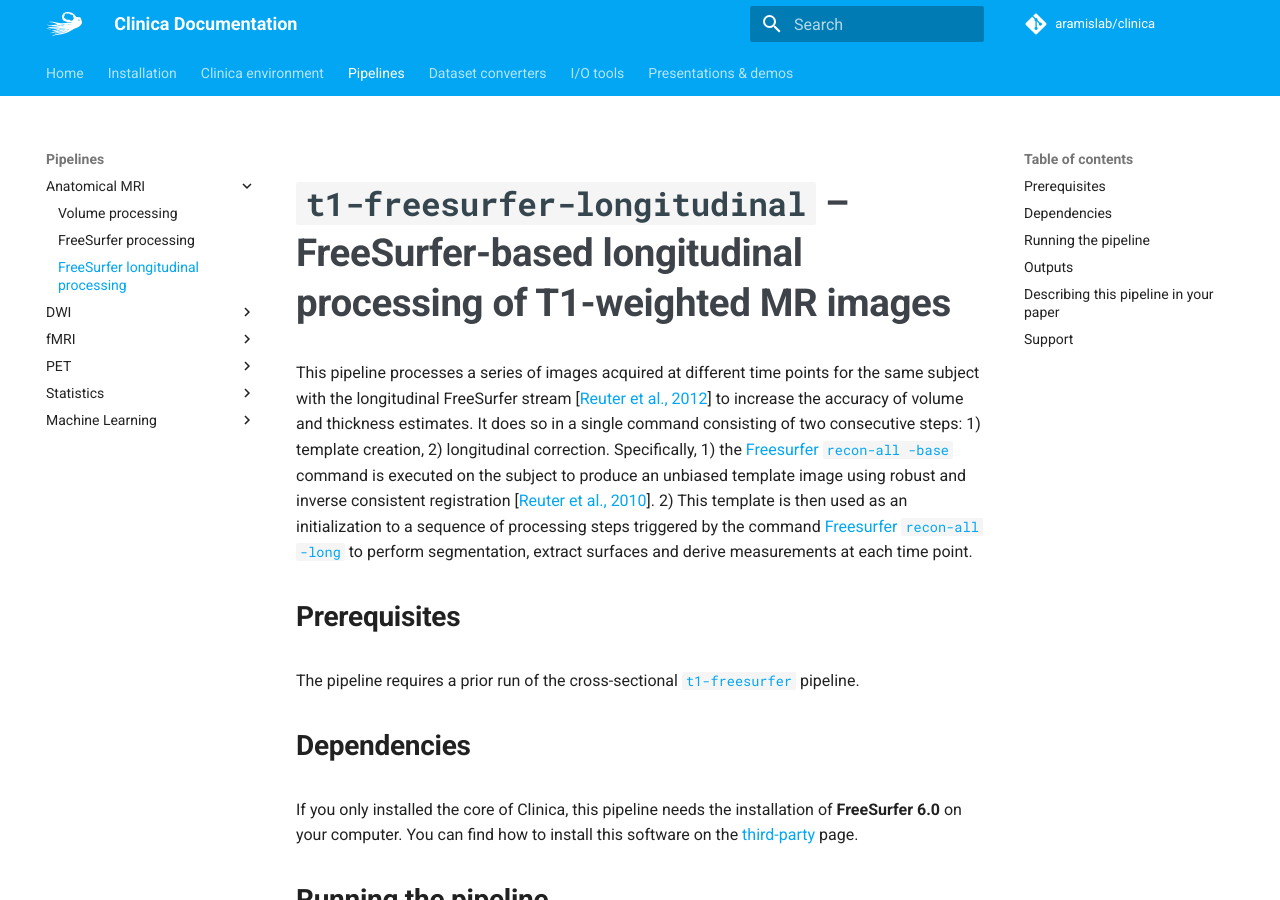
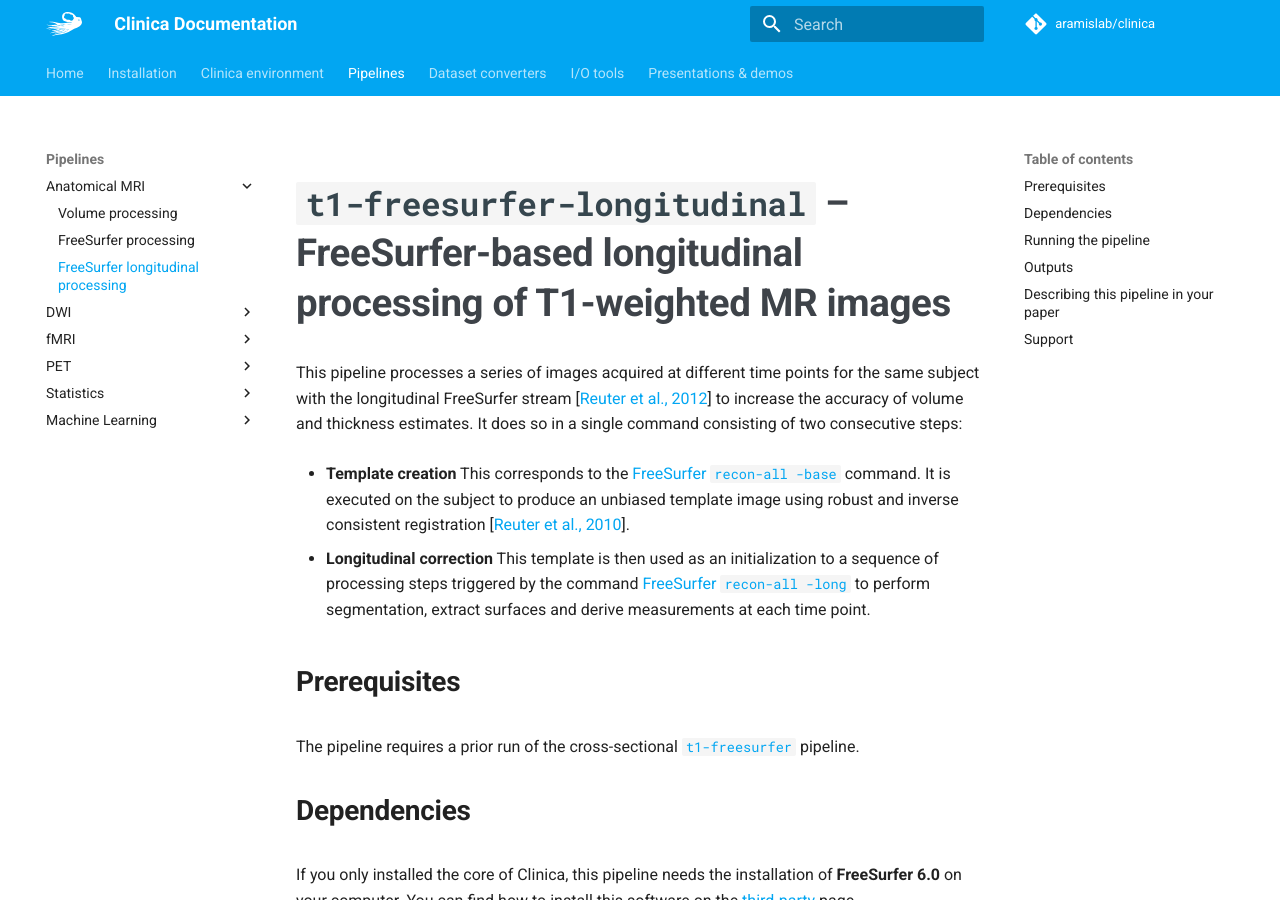
Before and after one commit to aramis-lab/clinica, an MkDocs documentation site: the page built from docs/Pipelines/T1_FreeSurfer_Longitudinal.md, in a window 1280 px wide and 900 px high. Built offline with MkDocs 1.6.1 and Material for MkDocs 9.7.7, drawn with Linux system fonts in a browser that asks for light colours; comment, search, counter and statistics services are not loaded.

Commit message:
Harmonize t1-freesurfer-longitudinal intro w.r.t. t1-volume intro

```diff
--- a/docs/Pipelines/T1_FreeSurfer_Longitudinal.md
+++ b/docs/Pipelines/T1_FreeSurfer_Longitudinal.md
@@ -1,6 +1,10 @@
 # `t1-freesurfer-longitudinal` – FreeSurfer-based longitudinal processing of T1-weighted MR images
 
-This pipeline processes a series of images acquired at different time points for the same subject with the longitudinal FreeSurfer stream [[Reuter et al., 2012](http://dx.doi.org/10.1016/j.neuroimage.2012.02.084)] to increase the accuracy of volume and thickness estimates. It does so in a single command consisting of two consecutive steps: 1) template creation, 2) longitudinal correction. Specifically, 1) the [Freesurfer `recon-all -base`](https://surfer.nmr.mgh.harvard.edu/fswiki/LongitudinalProcessing) command is executed on the subject to produce an unbiased template image using robust and inverse consistent registration [[Reuter et al., 2010](http://dx.doi.org/10.1016/j.neuroimage.2010.07.020)]. 2) This template is then used as an initialization to a sequence of processing steps triggered by the command [Freesurfer `recon-all -long`](https://surfer.nmr.mgh.harvard.edu/fswiki/LongitudinalProcessing) to perform segmentation, extract surfaces and derive measurements at each time point.
+This pipeline processes a series of images acquired at different time points for the same subject with the longitudinal FreeSurfer stream [[Reuter et al., 2012](http://dx.doi.org/10.1016/j.neuroimage.2012.02.084)] to increase the accuracy of volume and thickness estimates. It does so in a single command consisting of two consecutive steps:
+
+- **Template creation** This corresponds to the [FreeSurfer `recon-all -base`](https://surfer.nmr.mgh.harvard.edu/fswiki/LongitudinalProcessing) command. It is executed on the subject to produce an unbiased template image using robust and inverse consistent registration [[Reuter et al., 2010](http://dx.doi.org/10.1016/j.neuroimage.2010.07.020)].
+
+- **Longitudinal correction** This template is then used as an initialization to a sequence of processing steps triggered by the command [FreeSurfer `recon-all -long`](https://surfer.nmr.mgh.harvard.edu/fswiki/LongitudinalProcessing) to perform segmentation, extract surfaces and derive measurements at each time point.
 
 ## Prerequisites
 The pipeline requires a prior run of the cross-sectional [`t1-freesurfer`](../T1_FreeSurfer) pipeline.
```
